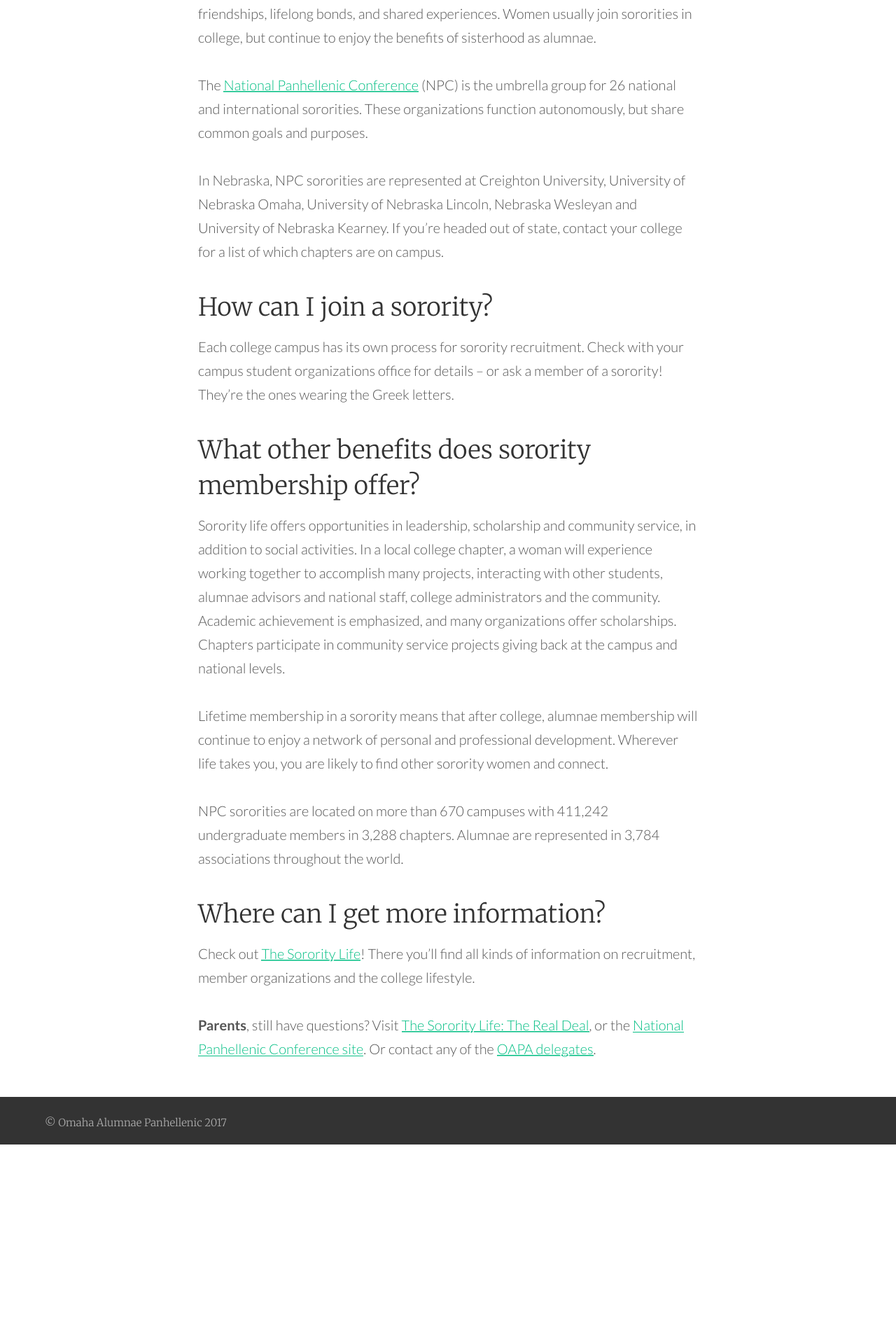
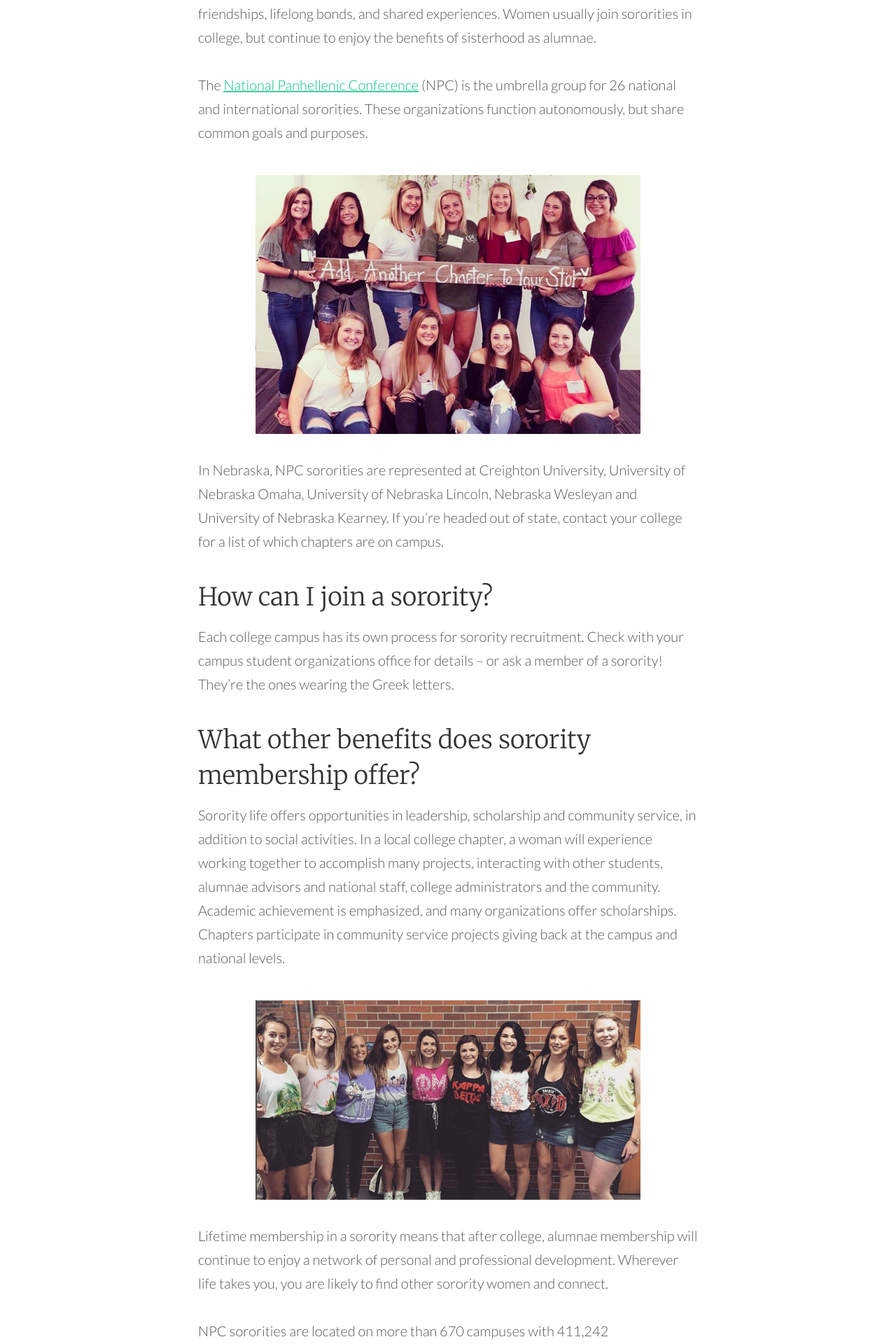
Before and after one commit to courtneyxann/oapa, a Jekyll site: the page built from docs/about-sororities.md, in a window 1280 px wide. Shown: the part 696-2616 px from the top of the page at 70% size. Built offline with Jekyll 4.4.1, drawn with Linux system fonts in a browser that asks for light colours; before the commit the page ends 2331 px from its top, so only the background shows below that.

Commit message:
Adding images to about sororities page.

```diff
--- a/docs/about-sororities.md
+++ b/docs/about-sororities.md
@@ -10,6 +10,8 @@
 
 The [National Panhellenic Conference](http://www.npcwomen.org) (NPC) is the umbrella group for 26 national and international sororities. These organizations function autonomously, but share common goals and purposes.
 
+![University of Nebraska Omaha sorority members holding a sign that reads add another chapter to your life.]({{ site.github.url }}/assets/uno-members.png)
+
 In Nebraska, NPC sororities are represented at Creighton University, University of Nebraska Omaha, University of Nebraska Lincoln, Nebraska Wesleyan and University of Nebraska Kearney. If you’re headed out of state, contact your college for a list of which chapters are on campus.
 
 ## How can I join a sorority?
@@ -17,6 +19,8 @@
 
 ## What other benefits does sorority membership offer?
 Sorority life offers opportunities in leadership, scholarship and community service, in addition to social activities. In a local college chapter, a woman will experience working together to accomplish many projects, interacting with other students, alumnae advisors and national staff, college administrators and the community. Academic achievement is emphasized, and many organizations offer scholarships. Chapters participate in community service projects giving back at the campus and national levels.
+
+![University of Nebraska Lincoln sorority members]({{ site.github.url }}/assets/unl-members.png)
 
 Lifetime membership in a sorority means that after college, alumnae membership will continue to enjoy a network of personal and professional development. Wherever life takes you, you are likely to find other sorority women and connect.
 
```
Also changed, not shown: docs/assets/unl-members.png (added), docs/assets/uno-members.png (added).
